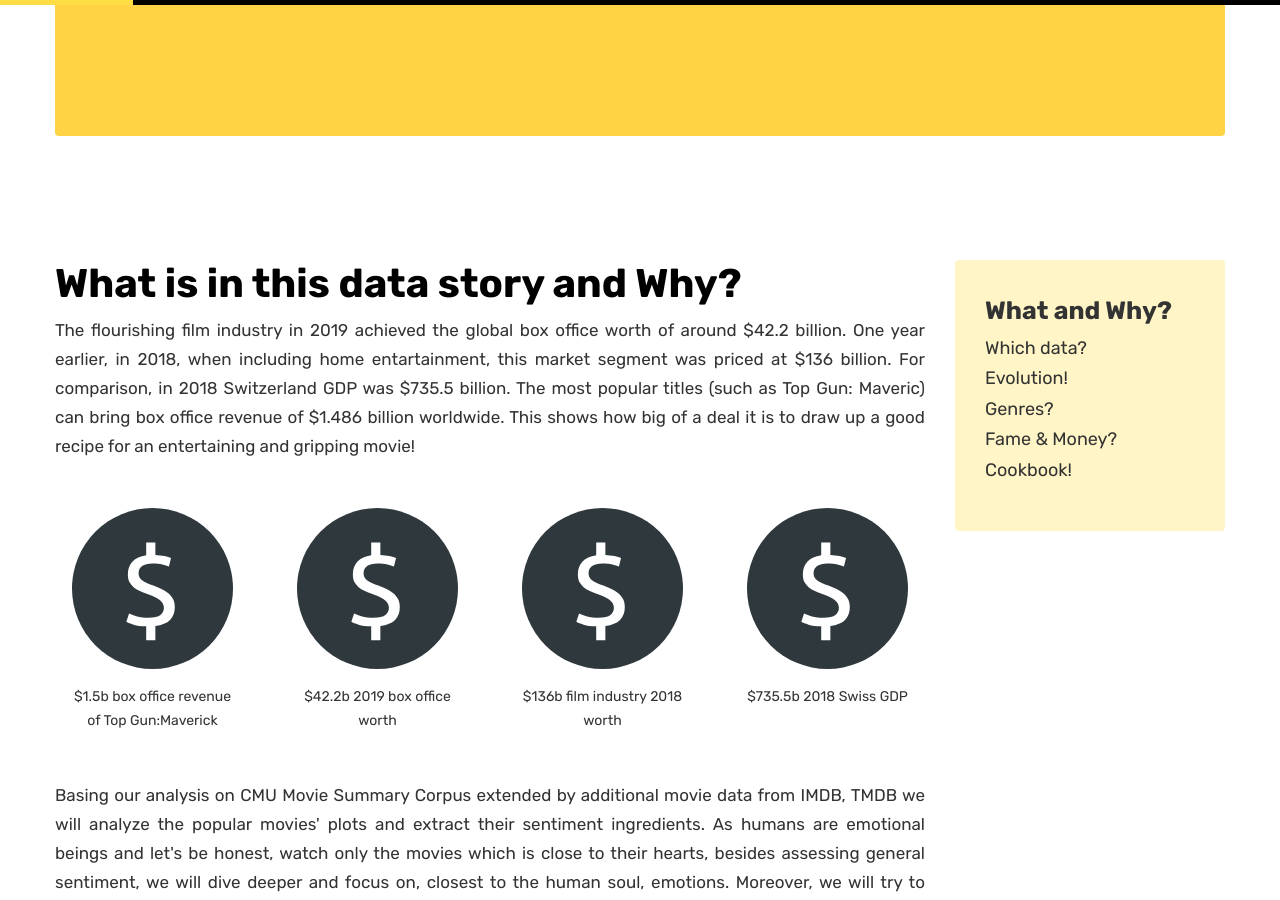
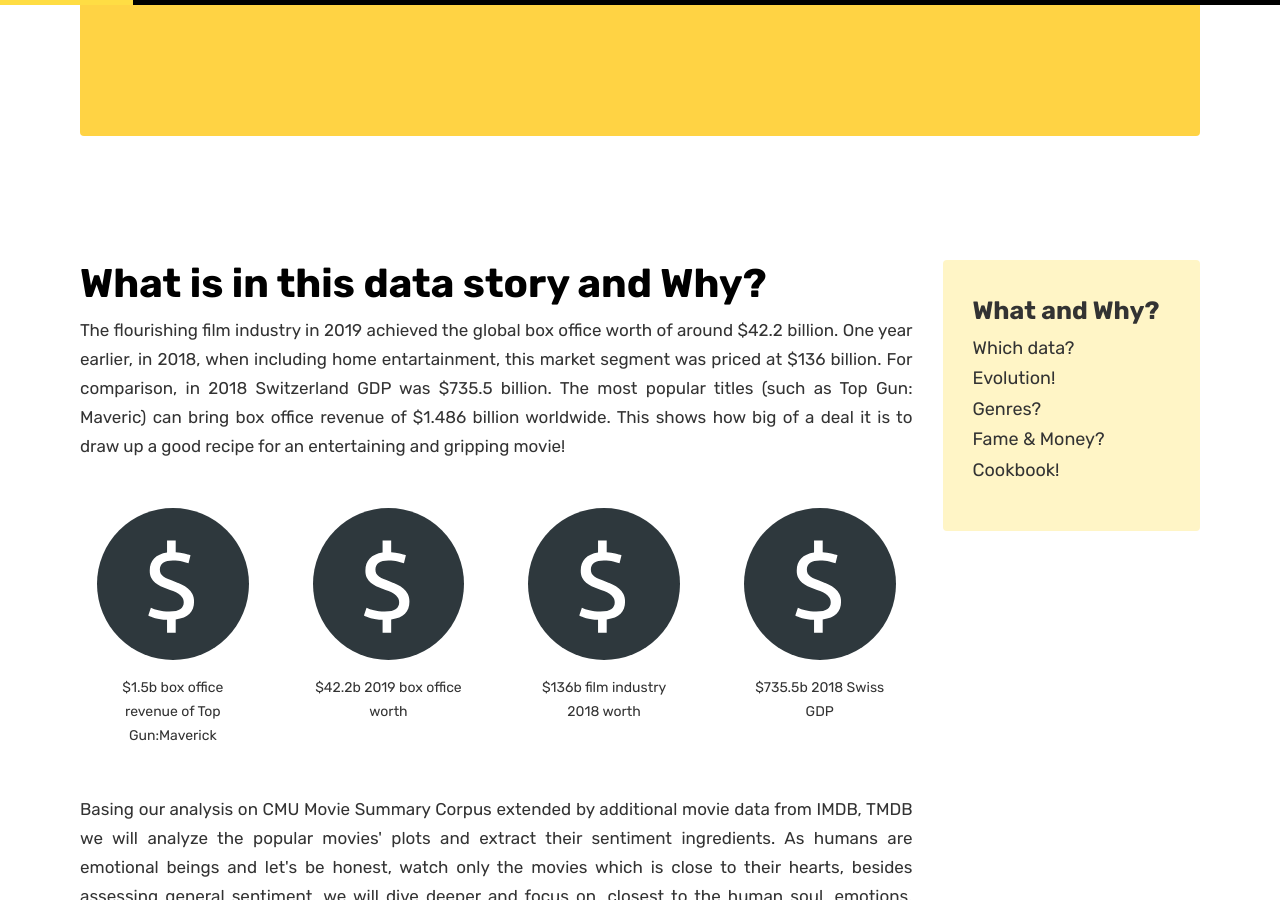
Before and after one commit to ondini/on-screen-emotions, a Jekyll site: the page built from index.html, in a window 1280 px wide and 900 px high, scrolled down 688 px. Built offline with Jekyll 4.4.1, drawn with Linux system fonts in a browser that asks for light colours.

```diff
--- a/assets/css/theme.scss
+++ b/assets/css/theme.scss
@@ -8,7 +8,7 @@
 $grey: #333;
 $black: #000;
 
-$container-width: 1200px;
+$container-width: 1150px;
 $header-height: 747px;
 
 $progress-bar-height: 5px;
@@ -57,7 +57,7 @@
     background: $hero;
 }
 
-@media (max-width: 1200px) {
+@media (max-width: 1180px) {
     .content {
         display: none
     }
```
